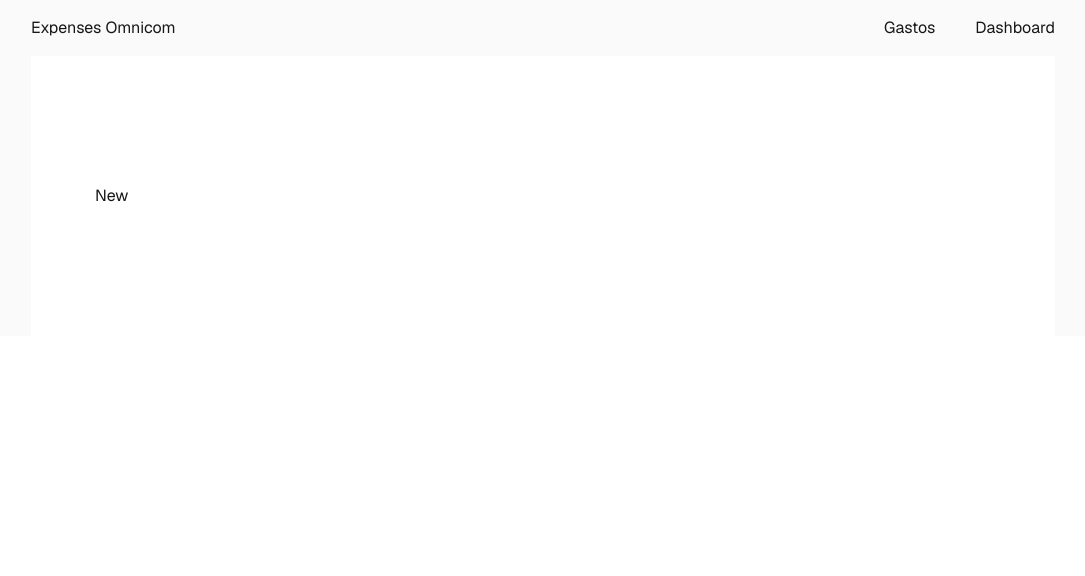
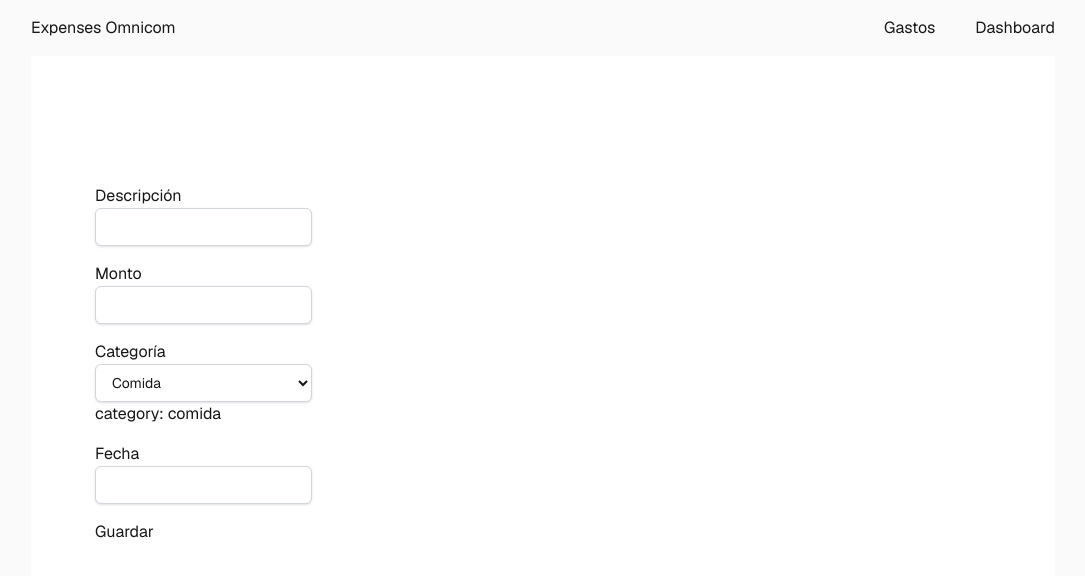
Before and after one commit to arley-cuadrado/prueba_tecnica_omnicom, a Next.js app: page /new in a window 1280 px wide. Shown: the top 576 px of the page, without its empty margins (97-1182 px from the left). Built offline with nearby package versions, Linux system fonts and the light colour scheme.

Commit message:
new expense input and select added

```diff
--- a/src/app/new/page.tsx
+++ b/src/app/new/page.tsx
@@ -1,7 +1,102 @@
+"use client"
+
+import { useState } from "react";
+
+type SelectedCategory = {
+    name: string;
+    value: string;
+};
+
+type ExpenseFormValue = {
+    description: string;
+    monto: string;
+    fecha: string;
+    category: string;
+};
+
 export default function New() {
+    const expense_categories = [
+        { id: 0, value: 'comida', label: 'Comida' },
+        { id: 1, value: 'entretenimiento', label: 'Entretenimiento' },
+        { id: 2, value: 'salud', label: 'Salud' },
+        { id: 3, value: 'compras', label: 'Compras' },
+        { id: 4, value: 'servicios', label: 'Servicios' },
+        { id: 5, value: 'otros', label: 'Otros' }
+    ] as const;
+
+    const [selected, setSelected] = useState<SelectedCategory>({
+        name: "category",
+        value: expense_categories[0].value,
+    });
+    const [expense, setExpense] = useState<ExpenseFormValue>({
+        description: "",
+        monto: "",
+        fecha: "",
+        category: expense_categories[0].value,
+    });
+
+    const handleSelect = (e: React.ChangeEvent<HTMLSelectElement>) => {
+        setSelected({ name: e.target.name, value: e.target.value });
+        setExpense({
+            ...expense,
+            [e.target.name]: e.target.value,
+        });
+        console.log(e.target.name, e.target.value)
+    };
+
+    const handleInput = (e: React.ChangeEvent<HTMLInputElement>) => {
+        setExpense({
+            ...expense,
+            [e.target.name]: e.target.value,
+        });
+        console.log(e.target.name, e.target.value)
+    }
+
+    const handleSubmit = (e: React.FormEvent<HTMLFormElement>) => {
+        e.preventDefault();
+        console.log(expense)
+    }
+
     return (
         <>
-            <h2>New</h2>
+            <form onSubmit={handleSubmit}>
+                <div className="pb-4">
+                    <label htmlFor="">Descripción</label>
+                    <input
+                        onChange={handleInput}
+                        value={expense.description}
+                        name="description"
+                        className="block w-full px-3 py-2 bg-white border border-gray-300 rounded-md shadow-sm focus:outline-none focus:ring-indigo-500 focus:border-indigo-500 sm:text-sm" />
+                </div>
+                <div className="pb-4">
+                    <label htmlFor="">Monto</label>
+                    <input
+                        onChange={handleInput}
+                        value={expense.monto}
+                        name="monto"
+                        className="block w-full px-3 py-2 bg-white border border-gray-300 rounded-md shadow-sm focus:outline-none focus:ring-indigo-500 focus:border-indigo-500 sm:text-sm" />
+                </div>
+                <section className="pb-4">
+                    <label htmlFor="">Categoría</label>
+                    <select className="block w-full px-3 py-2 bg-white border border-gray-300 rounded-md shadow-sm focus:outline-none focus:ring-indigo-500 focus:border-indigo-500 sm:text-sm"
+                        name="category"
+                        value={selected.value} onChange={handleSelect}>
+                        {expense_categories.map((cat) => (
+                            <option key={cat.id} value={cat.value}>{cat.label}</option>
+                        ))}
+                    </select>
+                    <div><p>{selected.name}: {selected.value}</p></div>
+                </section>
+                <div className="pb-4">
+                    <label htmlFor="">Fecha</label>
+                    <input
+                        onChange={handleInput}
+                        name="fecha"
+                        value={expense.fecha}
+                        className="block w-full px-3 py-2 bg-white border border-gray-300 rounded-md shadow-sm focus:outline-none focus:ring-indigo-500 focus:border-indigo-500 sm:text-sm" />
+                </div>
+                <button>Guardar</button>
+            </form>
         </>
     )
 }
--- /dev/null
+++ b/src/context/ExpensesContext 2.tsx
@@ -0,0 +1,11 @@
+import { createContext } from "react";
+
+const ExpenseContext = createContext()
+
+const ExpenseProvider = ({ children: any }) => {
+    return (
+        <ExpenseContext.Provider>
+            {children}
+        </ExpenseContext.Provider>
+    )
+}
```
